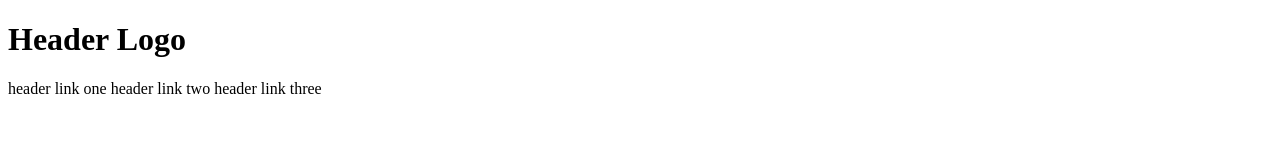
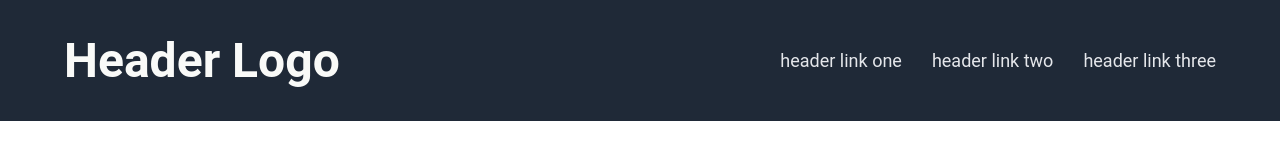
Before and after one commit to zmiotek/odin-landing-page, a plain HTML site: page index.html in a window 1280 px wide. Drawn offline with Linux system fonts and the light colour scheme.

Commit message:
add and style header

```diff
--- a/index.html
+++ b/index.html
@@ -4,17 +4,21 @@
     <meta charset="UTF-8">
     <meta http-equiv="X-UA-Compatible" content="IE=edge">
     <meta name="viewport" content="width=device-width, initial-scale=1.0">
+    <link href="styles.css" rel="stylesheet">
     <title>Document</title>
 </head>
 <body>
+    <div class="top-section">
         <div class="header">
             <h1>Header Logo</h1>
+                <div class="links">
                     <a>header link one</a>
                     <a>header link two</a>
                     <a>header link three</a>
                 </div>
+        </div>
         <div class="first-section">
-
+        </div>
     </div>
     <div class="second-section">
 
--- /dev/null
+++ b/styles.css
@@ -0,0 +1,27 @@
+body {
+    font-family: Roboto, sans-serif;
+    padding: 0;
+    margin: 0;
+}
+
+.top-section {
+    padding: 0 5% 0 5%;
+    background-color: #1f2937;
+}
+
+.header {
+    display: flex;
+    align-items: center;
+    font-size: 24px;
+    color: #F9FAF8;
+}
+
+.links {
+    justify-items: flex-end;
+    margin-left: auto;
+    font-size: 18px;
+    display: flex;
+    gap: 30px;
+    color: #e5e7eb
+
+}
```
Lines whose indentation alone changed are shown as unchanged.
